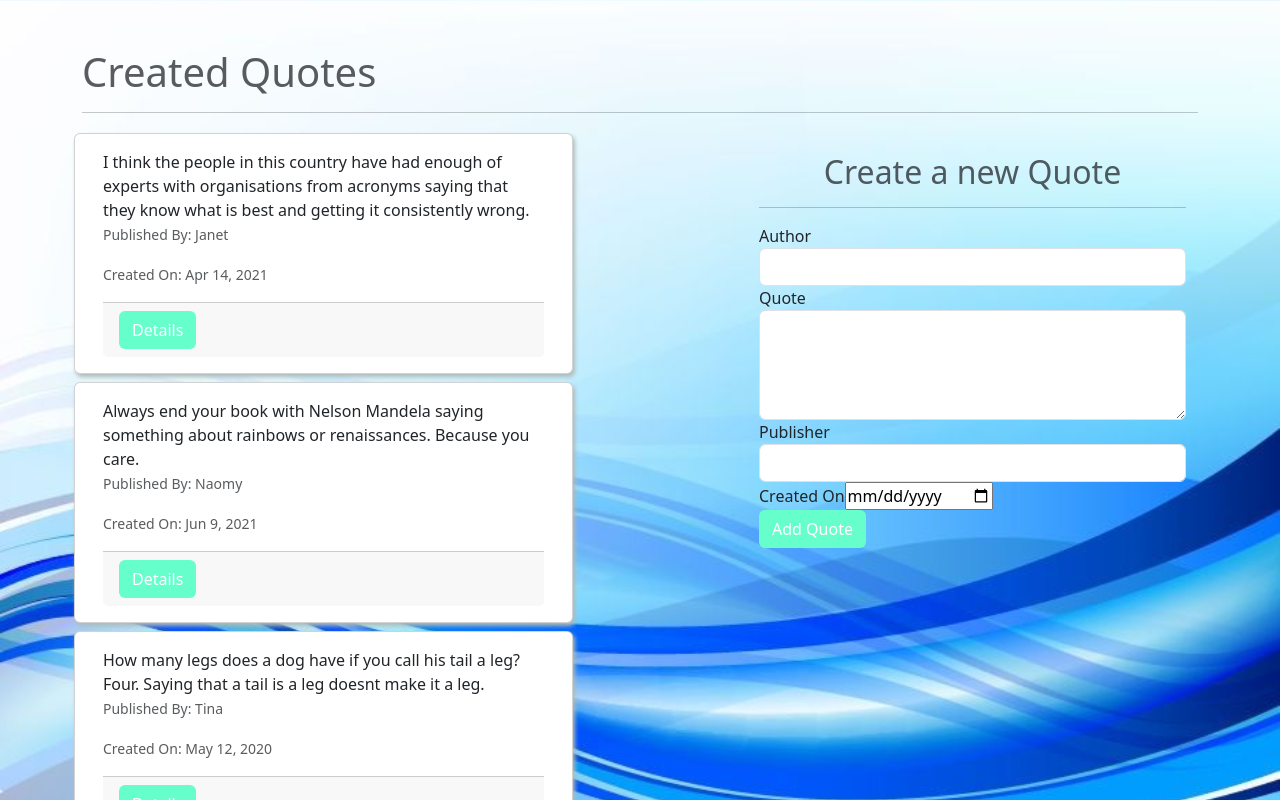
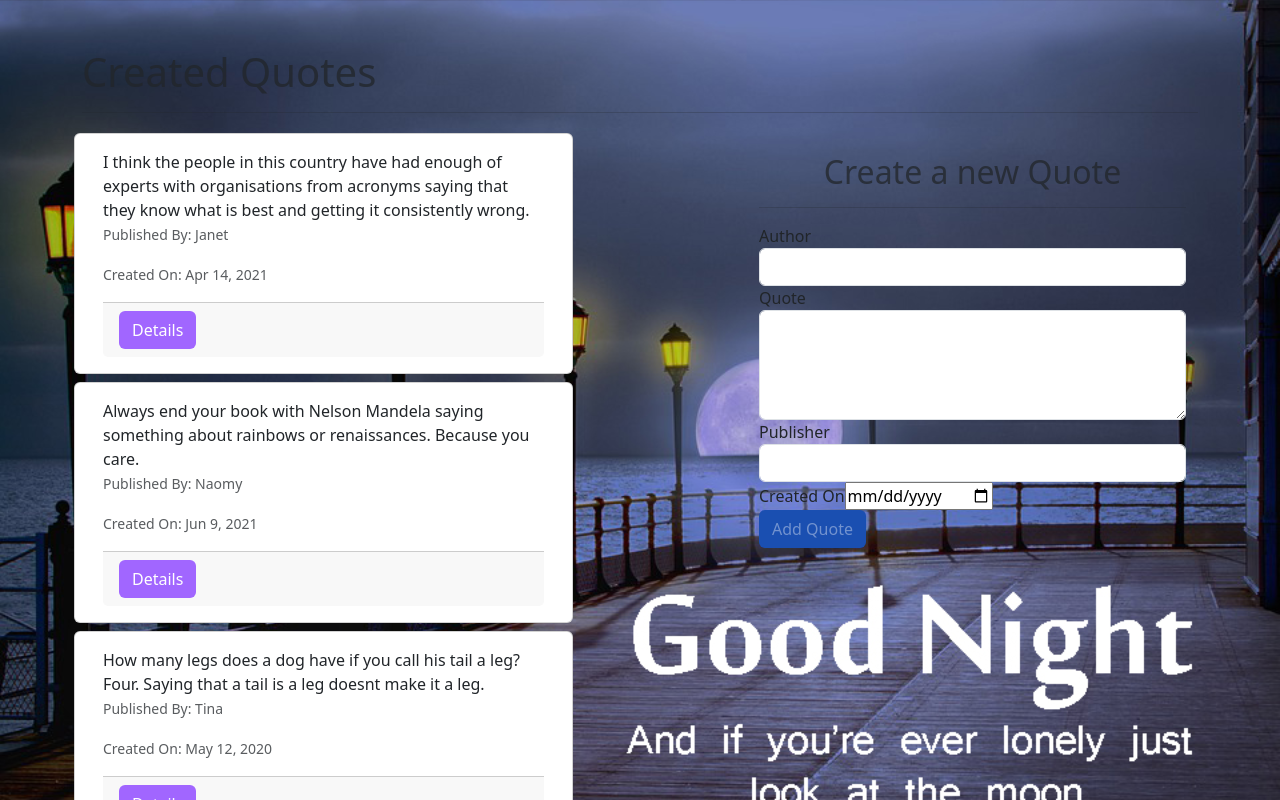
Before and after one commit to mkkieru/QUOTES, an Angular app: page / in a window 1280 px wide. Shown: the top 800 px of the page. Built offline with nearby package versions, Linux system fonts and the light colour scheme.

Commit message:
Add working project

```diff
--- a/src/app/quote-detail/quote-detail.component.css
+++ b/src/app/quote-detail/quote-detail.component.css
@@ -1,9 +1,10 @@
 .btn2{
-    color:rgb(102, 255, 204);
+    color:rgb(102, 105, 255);
     cursor: pointer;
+    margin: 1.2rem;
 
 }
 .btn1{
-    color:#cc0099;
+    color:#001fcc;
     cursor: pointer;
 }
--- a/src/app/quote-detail/quote-detail.component.html
+++ b/src/app/quote-detail/quote-detail.component.html
@@ -1,7 +1,7 @@
 <div class="pt-2">
     <p class="card-text"><small class="text-muted">Author: {{quote.author}}</small></p>
-    <a class="btn1 mr-1" (click)='addlike()' >{{quote.like}}like</a>
-    <a class="btn2" (click)='addislike()'>{{quote.dislike}}dislike </a>
+    <button class="btn1 mr-1" (click)='addlike()' >{{quote.like}}like</button>
+    <button class="btn2" (click)='addislike()'>{{quote.dislike}} Dislike </button>
     <p class="card-text"><small class="text-muted">This quote was created {{quote.completeDate|dateCount}} days ago</small></p>
     <button class="btn btn-dark" (click)= 'quoteDelete(true)'>Delete</button>
     </div>
--- a/src/app/quote-form/quote-form.component.css
+++ b/src/app/quote-form/quote-form.component.css
@@ -1,4 +1,4 @@
 .btn{
-    background-color: rgb(102, 255, 204);
-    color: white;
+    background-color: rgb(26, 79, 177);
+    color: rgba(255, 255, 255, 0.385);
 }
--- a/src/app/quote-form/quote-form.component.html
+++ b/src/app/quote-form/quote-form.component.html
@@ -7,36 +7,24 @@
         <label for="name">Author</label>
         <input type="text" class="form-control" id="author" [(ngModel)]="newQuote.author" name="author" #name='ngModel'
           required>
-        <div [hidden]="name.valid || name.pristine" class="alert alert-danger">
-          <p>Name is required</p>
-        </div>
       </div>
       <div class="form-group">
 
         <label for="quote">Quote</label>
         <textarea class="form-control" id="quote" rows="4" [(ngModel)]="newQuote.quote" name="quote" #quote="ngModel"
           required></textarea>
-        <div [hidden]="quote.valid || quote.pristine" class="alert alert-danger">
-          <p>Quote is required</p>
-        </div>
       </div>
       <div class="form-group">
 
         <label for="publisher">Publisher</label>
         <input type="text" class="form-control" id="publisher" [(ngModel)]="newQuote.publisher" name="publisher"
           #publisher='ngModel' required>
-        <div [hidden]="publisher.valid || publisher.pristine" class="alert alert-danger">
-          <p>Name is required</p>
-        </div>
       </div>
       <div class="form-group">
 
         <label for="completeDate" class="pr-1">Created On</label>
         <input type='date' id="complete" [(ngModel)]="newQuote.completeDate" name="completeDate" #completeDate="ngModel"
           required>
-        <div [hidden]="completeDate.valid || completeDate.pristine" class="alert alert-danger">
-          <p>Date is required</p>
-        </div>
       </div>
       <button type="submit" class="btn">Add Quote</button>
     </form>
--- a/src/app/quote/quote.component.css
+++ b/src/app/quote/quote.component.css
@@ -1,7 +1,4 @@
 .btn{
-    background-color:rgb(102, 255, 204);
+    background-color:rgb(161, 102, 255);
     color:white;
 }
-.card{
-    box-shadow: 2px 3px 4px  rgb(175, 187, 185);
-}
--- a/src/app/quote/quote.component.ts
+++ b/src/app/quote/quote.component.ts
@@ -24,7 +24,7 @@ export class QuoteComponent implements OnInit {
 
   deleteQuote(isComplete:boolean, index:any){
     if (isComplete) {
-      let toDelete = confirm(`Are you sure you want to delete ${this.quote[index].quote}?`)
+      let toDelete = confirm(`Please confirm that you want to delete ${this.quote[index].quote}?`)
 
       if (toDelete){
         this.quote.splice(index,1)
--- a/src/app/vote/vote.component.html
+++ /dev/null
@@ -1,5 +0,0 @@
-<!-- holds the vote count button view
-<p>
-    <button class="col btn btn-success" (click)="upVote()">{{uvotes}}:upVote<i class="fa fa-thumbs-up" ></i></button>
-    <button class="col btn btn-danger" (click)="downVote()">{{dvotes}}:downvote<i class="fa fa-thumbs-down"></i></button>
-  </p> -->
--- a/src/styles.css
+++ b/src/styles.css
@@ -2,14 +2,14 @@
 @import "~bootstrap/dist/css/bootstrap.css";
 
 body{
- background-image: url(./assets/ap.jpg);
+ background-image: url(./assets/HD-Free-Download-Good-Night-Images.jpg);
  background-repeat: no-repeat;
  background-attachment: fixed;
  background-size: cover;
  background-position: right;
 }
 nav{
-    background-color:rgb(142, 245, 211);
+    background-color:rgb(176, 142, 245);
     color: azure;
 }
 .logo{
```
Also changed, not shown: src/app/vote/vote.component.ts (deleted, +0 -29 lines), src/app/vote/vote.component.css (deleted), src/assets/HD-Free-Download-Good-Night-Images.jpg (added).
